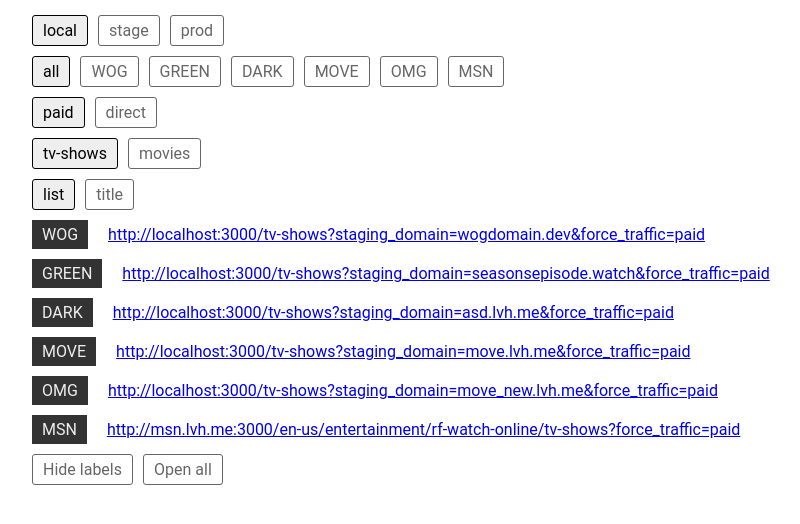
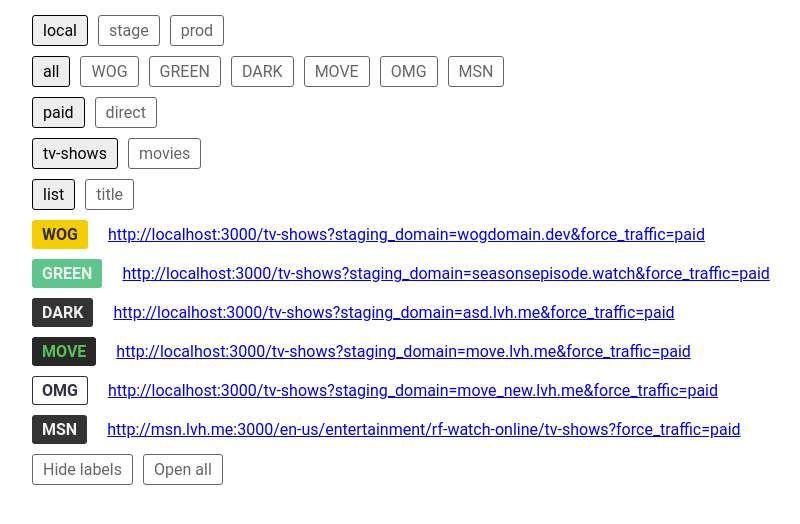
Before and after one commit to akorol777/video-links-helper, a React (Create React App) app: page / in a window 1280 px wide. Shown: the top 524 px of the page, without its empty margins (13-813 px from the left). Built offline with nearby package versions, Linux system fonts and the light colour scheme.

Commit message:
Add colors for domain buttons

```diff
--- a/src/components/Link.js
+++ b/src/components/Link.js
@@ -1,14 +1,16 @@
 import React from 'react';
 
 export default (props) => {
+  const domain = props.domain;
+  const linkLabelClass = `link__label link__label__${domain.toLowerCase()}`;
   const renderLabel = (
-    props.domain &&
+    domain &&
     <a
       href={props.link}
       target="_blank"
       rel="noopener noreferrer"
-      className="link__label"
-    >{props.domain}</a>
+      className={linkLabelClass}
+    >{domain}</a>
   );
 
   return (
--- a/src/styles/App.scss
+++ b/src/styles/App.scss
@@ -42,9 +42,43 @@
   &__label {
     margin: $size-xxxxs;
     padding: $size-xxxxs $size-xxxs;
+    border-radius: $border-radius;
     background-color: $c-label;
     color: $c-label-text;
     text-decoration: none;
+    font-weight: 600;
+    transition: transform 100ms;
+    transform: translateY(0);
+
+    backface-visibility: hidden;
+
+    &:hover {
+      transform: translateY(1px);
+    }
+
+    &__wog {
+      background-color: $c-wog;
+      color: $c-wog-text;
+    }
+
+    &__green {
+      background-color: $c-green;
+    }
+
+    &__move {
+      background-color: $c-move;
+      color: $c-move-text;
+    }
+
+    &__omg {
+      background-color: $c-omg;
+      box-shadow: inset 0 0 0 1px $c-omg-text;
+      color: $c-omg-text;
+    }
+
+    &__msn {
+      color: $c-msn-text;
+    }
   }
 }
 
--- a/src/styles/variables.scss
+++ b/src/styles/variables.scss
@@ -6,6 +6,15 @@ $c-btn-btn: #fff;
 $c-btn-active-btn: #eee;
 $c-label: #333;
 $c-label-text: #eee;
+
+$c-wog: #f4ce00;
+$c-wog-text: #372a33;
+$c-green: #5dc68c;
+$c-move: #282828;
+$c-move-text: #58c054;
+$c-omg: #fff;
+$c-omg-text: #2f2f46;
+$c-msn-text: #f1f1f1;
 
 // Sizes
 $size-xxxxs: 5px;
```
